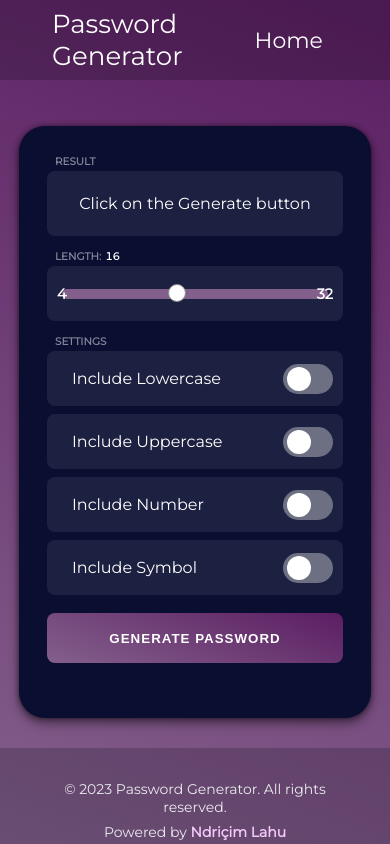
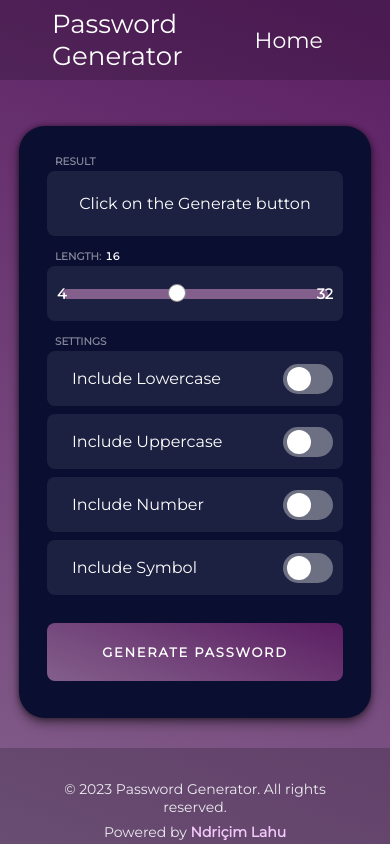
Before and after one commit to ndriqimlahu/password-generator, a React (Create React App) app: page / in a window 390 px wide. Built offline with nearby package versions, Linux system fonts and the light colour scheme.

Commit message:
Adding media queries for responsive design

```diff
--- a/src/components/UI/Button.module.css
+++ b/src/components/UI/Button.module.css
@@ -1,26 +1,92 @@
 .btn-generate {
   -webkit-user-select: none;
   user-select: none;
+  cursor: pointer;
   position: relative;
   width: 100%;
-  height: 50px;
-  margin: 10px 0;
+  height: 60px;
+  margin: 20px 0;
+  border: none;
   border-radius: 8px;
+  letter-spacing: 3px;
+  font-size: 16px;
+  font-weight: bold;
+  font-family: "Montserrat";
+  text-transform: uppercase;
   color: #fff;
-  border: none;
   background: linear-gradient(
     20deg,
     rgba(131, 95, 139, 1) 0%,
     rgba(92, 31, 99, 1) 98%
   );
-  letter-spacing: 1px;
-  font-weight: bold;
-  text-transform: uppercase;
-  cursor: pointer;
   transition: all 150ms ease;
 }
 
 .btn-generate:active {
-  transform: translateY(-3%);
+  transform: translateY(10%);
   box-shadow: 0 4px 8px rgba(255, 255, 255, 0.08);
 }
+
+@media (max-width: 1199px) {
+  .btn-generate {
+    height: 60px;
+    letter-spacing: 3px;
+    font-size: 15px;
+  }
+}
+
+@media (max-width: 1024px) {
+  .btn-generate {
+    height: 60px;
+    letter-spacing: 2.8px;
+    font-size: 15px;
+  }
+}
+
+@media (max-width: 991px) {
+  .btn-generate {
+    height: 59px;
+    letter-spacing: 2.5px;
+    font-size: 14px;
+  }
+}
+
+@media (max-width: 768px) {
+  .btn-generate {
+    height: 59px;
+    letter-spacing: 2.2px;
+    font-size: 14px;
+  }
+}
+
+@media (max-width: 575px) {
+  .btn-generate {
+    height: 58px;
+    letter-spacing: 2px;
+    font-size: 13px;
+  }
+}
+
+@media (max-width: 425px) {
+  .btn-generate {
+    height: 58px;
+    letter-spacing: 1.8px;
+    font-size: 13px;
+  }
+}
+
+@media (max-width: 375px) {
+  .btn-generate {
+    height: 59px;
+    letter-spacing: 1.4px;
+    font-size: 12px;
+  }
+}
+
+@media (max-width: 320px) {
+  .btn-generate {
+    height: 60px;
+    letter-spacing: 1.2px;
+    font-size: 12px;
+  }
+}
```
